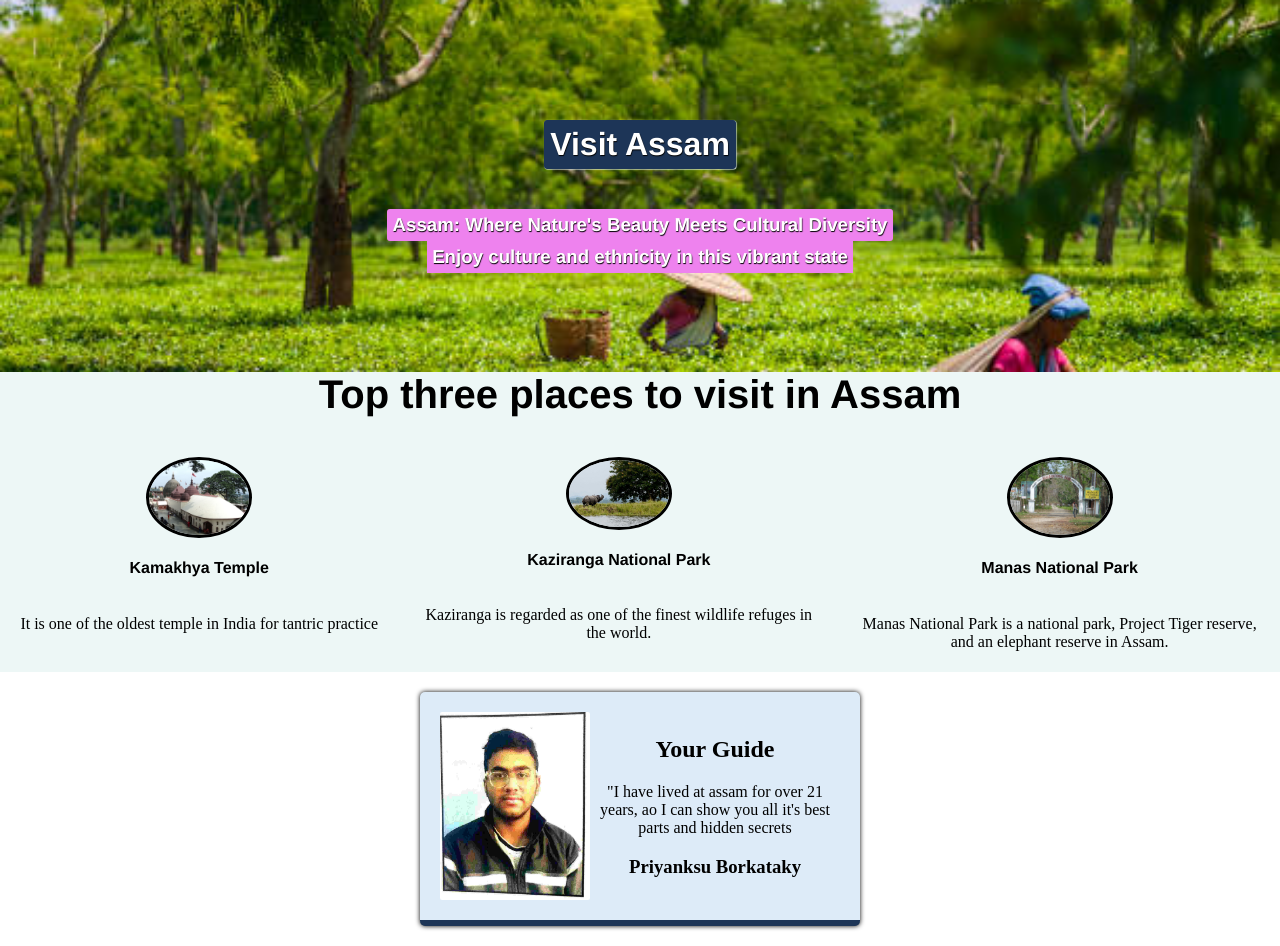
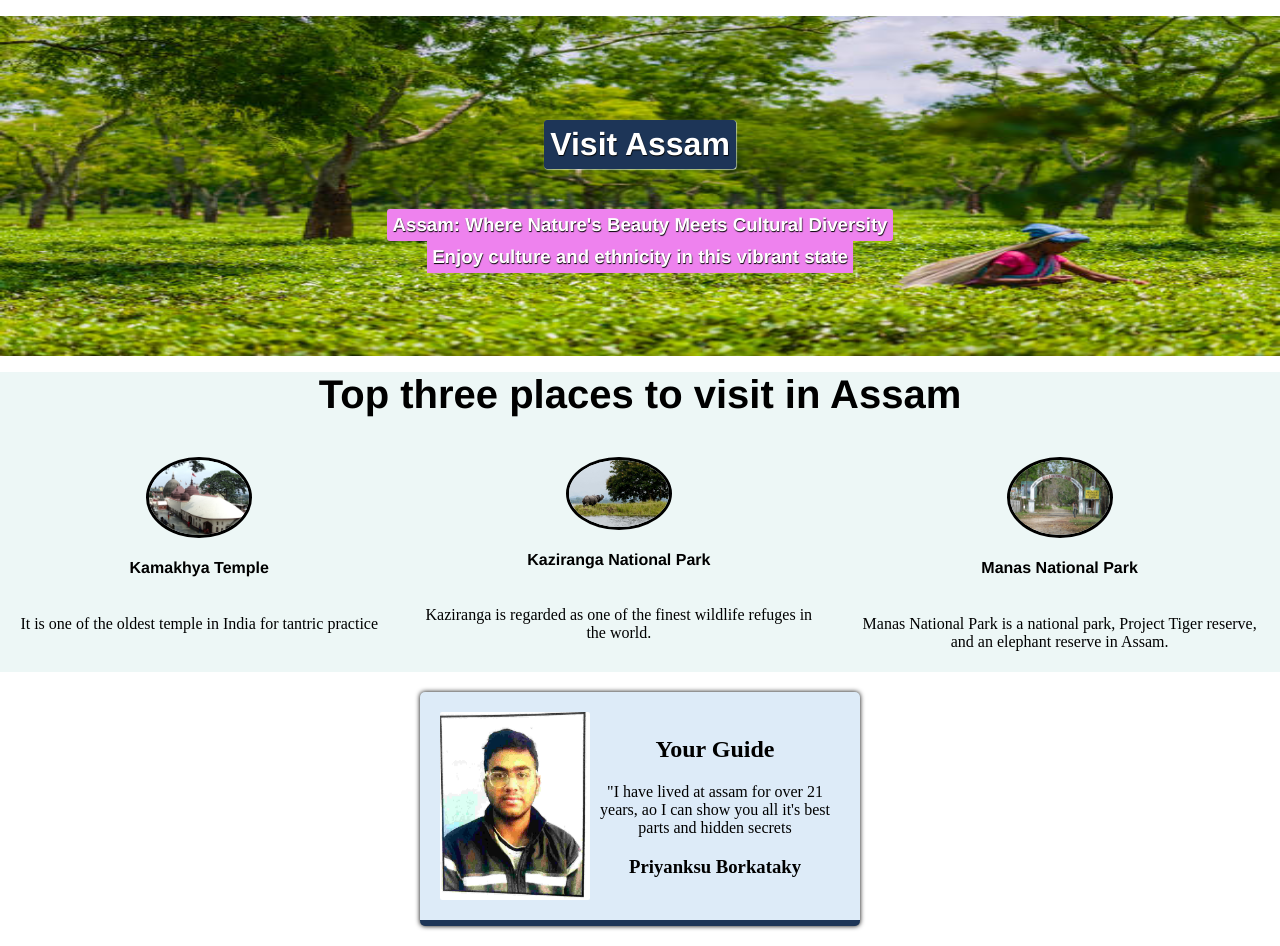
Before and after one commit to Priyanksu28/Homestate-Page, a plain HTML site: page index.html in a window 1280 px wide. Drawn offline with Linux system fonts and the light colour scheme.

Commit message:
commit change

```diff
--- a/style.css
+++ b/style.css
@@ -11,8 +11,9 @@ img{
 }
 .hero{
     background-image: url("./Images/Assam.jpg");
-    background-size: 100%;
+    background-size: 100% 340px;
 	background-position: center;
+    background-repeat: no-repeat;
 	height: 340px;
 	padding: 16px;
 	display: flex;
```
